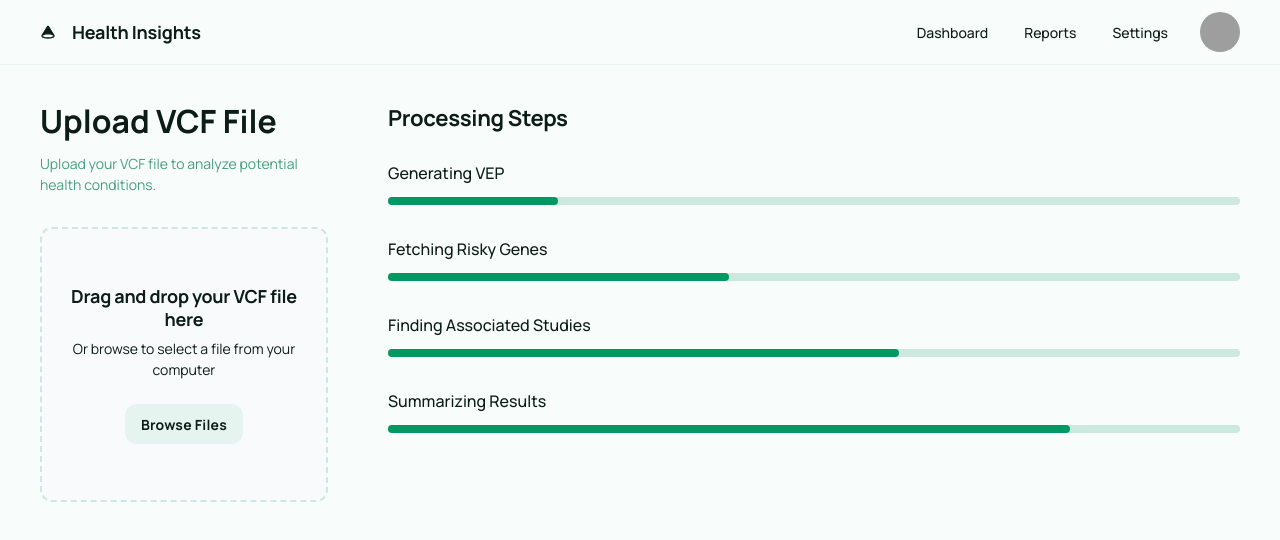
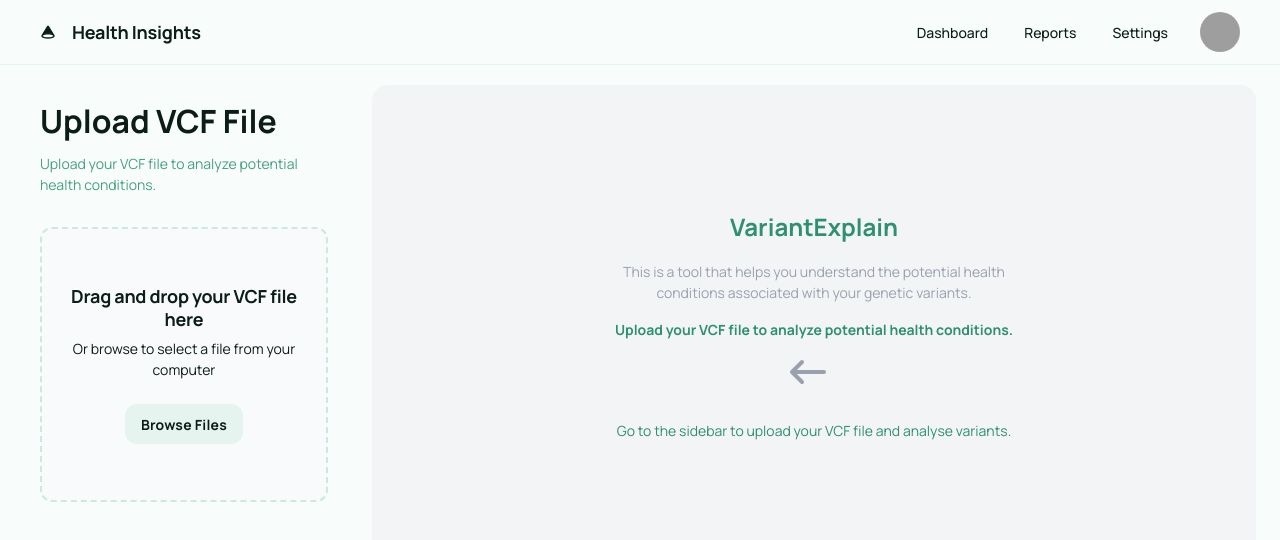
Before and after one commit to Hippopoto0/VariantExplain, a SvelteKit app in the folder frontend/: page / in a window 1280 px wide. Shown: the top 540 px of the page. Built offline with nearby package versions, Linux system fonts and the light colour scheme; no server answers; grey boxes are pictures that could not be loaded.

Commit message:
ui updates when polling finds not idle

```diff
--- a/frontend/src/clients/clients.ts
+++ b/frontend/src/clients/clients.ts
@@ -36,6 +36,7 @@ export type StatusPollResponseStatus = typeof StatusPollResponseStatus[keyof typ
 
 // eslint-disable-next-line @typescript-eslint/no-redeclare
 export const StatusPollResponseStatus = {
+  idle: 'idle',
   generating_vep: 'generating_vep',
   fetching_risky_genes: 'fetching_risky_genes',
   fetching_trait_info: 'fetching_trait_info',
--- /dev/null
+++ b/frontend/src/lib/states/progressState.svelte.ts
@@ -0,0 +1,13 @@
+import type { StatusPollResponseStatus} from "../../clients/clients"
+
+type ProgressStateType = {
+    status: StatusPollResponseStatus
+}
+
+let progressState: ProgressStateType = $state({status: "idle"});
+
+const setProgressState = (state: StatusPollResponseStatus) => {
+    progressState.status = state;
+}
+
+export {progressState, setProgressState}
--- a/frontend/src/routes/+page.svelte
+++ b/frontend/src/routes/+page.svelte
@@ -3,6 +3,8 @@
 	import { fileState } from "$lib/states/fileState.svelte";
 	import { onMount } from "svelte";
   import type { AnalysisResponse, FileUploadResponse, HealthResponse } from "../clients/clients";
+	import { setProgressState, progressState } from "$lib/states/progressState.svelte";
+	import { fade } from "svelte/transition";
 
   onMount(async () => {
     const res = await fetch("http://localhost:8000/health");
@@ -18,6 +20,7 @@
       const res = await fetch("http://localhost:8000/status_poll");
       const resJSON = await res.json();
       console.log("Status:", resJSON.status);
+      setProgressState(resJSON.status);
     }, 500);
   }
 
@@ -116,25 +119,73 @@
           <span class="truncate">Analyse Variants</span>
          </button>
         </div>
-        <div class="layout-content-container flex flex-col max-w-[960px] flex-1 ml-6">
+        <div class="relative layout-content-container bg-gray-100 rounded-2xl flex flex-col max-w-[960px] flex-1 ml-6">
+          {#if progressState.status != "idle"}
+            <h2 transition:fade class="text-[#0c1c17] text-[22px] font-bold leading-tight tracking-[-0.015em] px-4 pb-3 pt-5">Processing Steps</h2>
+          {/if}
 
-          <h2 class="text-[#0c1c17] text-[22px] font-bold leading-tight tracking-[-0.015em] px-4 pb-3 pt-5">Processing Steps</h2>
+          {#if progressState.status == "generating_vep"}
           <div class="flex flex-col gap-3 p-4">
             <div class="flex gap-6 justify-between"><p class="text-[#0c1c17] text-base font-medium leading-normal">Generating VEP</p></div>
             <div class="rounded bg-[#cde9df]"><div class="h-2 rounded bg-[#019863]" style="width: 20%;"></div></div>
           </div>
+          {/if}
+          {#if progressState.status == "fetching_risky_genes"}
           <div class="flex flex-col gap-3 p-4">
             <div class="flex gap-6 justify-between"><p class="text-[#0c1c17] text-base font-medium leading-normal">Fetching Risky Genes</p></div>
             <div class="rounded bg-[#cde9df]"><div class="h-2 rounded bg-[#019863]" style="width: 40%;"></div></div>
           </div>
+          {/if}
+          {#if progressState.status == "fetching_trait_info"}
           <div class="flex flex-col gap-3 p-4">
             <div class="flex gap-6 justify-between"><p class="text-[#0c1c17] text-base font-medium leading-normal">Finding Associated Studies</p></div>
             <div class="rounded bg-[#cde9df]"><div class="h-2 rounded bg-[#019863]" style="width: 60%;"></div></div>
           </div>
+          {/if}
+          {#if progressState.status == "finding_associated_studies"}
           <div class="flex flex-col gap-3 p-4">
             <div class="flex gap-6 justify-between"><p class="text-[#0c1c17] text-base font-medium leading-normal">Summarizing Results</p></div>
             <div class="rounded bg-[#cde9df]"><div class="h-2 rounded bg-[#019863]" style="width: 80%;"></div></div>
           </div>
+          {/if}
+
+          <div class={`absolute w-full min-h-[30rem] flex flex-col items-center justify-center text-center
+
+            ${progressState.status != "idle" ? 'invisible opacity-0 -translate-y-4 duration-75 delay-0' : 'visible opacity-100 translate-y-0 delay-150'}`}>
+            <div class="relative w-full max-w-[960px] px-8">
+              <!-- Animated arrow pointing left -->
+
+              <div class="flex flex-col items-center">
+                <h1 class="text-[#2e8f71] text-2xl font-bold leading-normal">VariantExplain</h1>
+                <div class="mt-4"></div>
+                <p class="text-gray-400 text-sm font-normal leading-normal max-w-[400px]">This is a tool that helps you understand the potential health conditions associated with your genetic variants.</p>
+                <div class="mt-4"></div>
+                <p class="text-[#2e8f71] text-sm font-bold leading-normal max-w-[400px]">Upload your VCF file to analyze potential health conditions.</p>
+                <div class="mt-8"></div>
+                {#if !fileState.file}
+                  <div class="flex items-center animate-bounce-left">
+                    <svg class="w-12 h-12 text-gray-400" fill="none" stroke="currentColor" viewBox="0 0 24 24" xmlns="http://www.w3.org/2000/svg">
+                      <path stroke-linecap="round" stroke-linejoin="round" stroke-width="2" d="M11 17l-5-5m0 0l5-5m-5 5h16"></path>
+                      <!-- <path stroke-linecap="round" stroke-linejoin="round" stroke-width="2" d="M7 17l-5-5m0 0l5-5m-5 5h16" style="transform: translateX(-10px);"></path> -->
+                    </svg>
+                  </div>
+                  <p class="text-[#2e8f71] text-sm font-normal leading-normal max-w-[400px]">Go to the sidebar to upload your VCF file and analyse variants.</p>
+                {/if}
+
+              </div>
+
+            </div>
+          </div>
+
+          <style>
+            @keyframes bounce-left {
+              0%, 100% { transform: translateX(0) translateY(-50%); }
+              50% { transform: translateX(-10px) translateY(-50%); }
+            }
+            .animate-bounce-left {
+              animation: bounce-left 2s infinite;
+            }
+          </style>
         </div>
       </div>
     </div>
```
Also changed, not shown: 1 other file (tests, documents, lock files or other folders).
